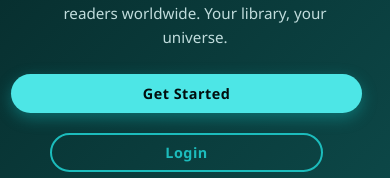
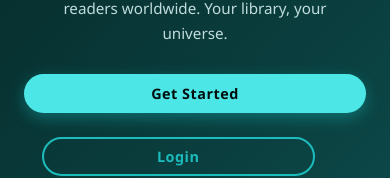
Before and after one commit to preksha3005/BookVerse, a React (Create React App) app in the folder client/: page / in a window 390 px wide. Shown: the part 564-742 px from the top of the page. Built offline with nearby package versions, Linux system fonts and the light colour scheme.

Commit message:
updated frontned

```diff
--- a/client/src/style/home.css
+++ b/client/src/style/home.css
@@ -200,7 +200,7 @@
     font-size: 0.9rem;
     padding: 8px 18px;
     width: 70vw;
-    margin-left: -2vh;
+    margin-left: -4vh;
   }
 
   .home-image img {
--- a/client/src/style/signup-login.css
+++ b/client/src/style/signup-login.css
@@ -174,9 +174,11 @@
     width: 100%;
     font-size: 0.9rem;
     padding: 10px;
+    margin: 0.5vh;
   }
 
   .login-link {
     font-size: 0.9rem;
+    margin-top: 0.2vh;
   }
 }
```
